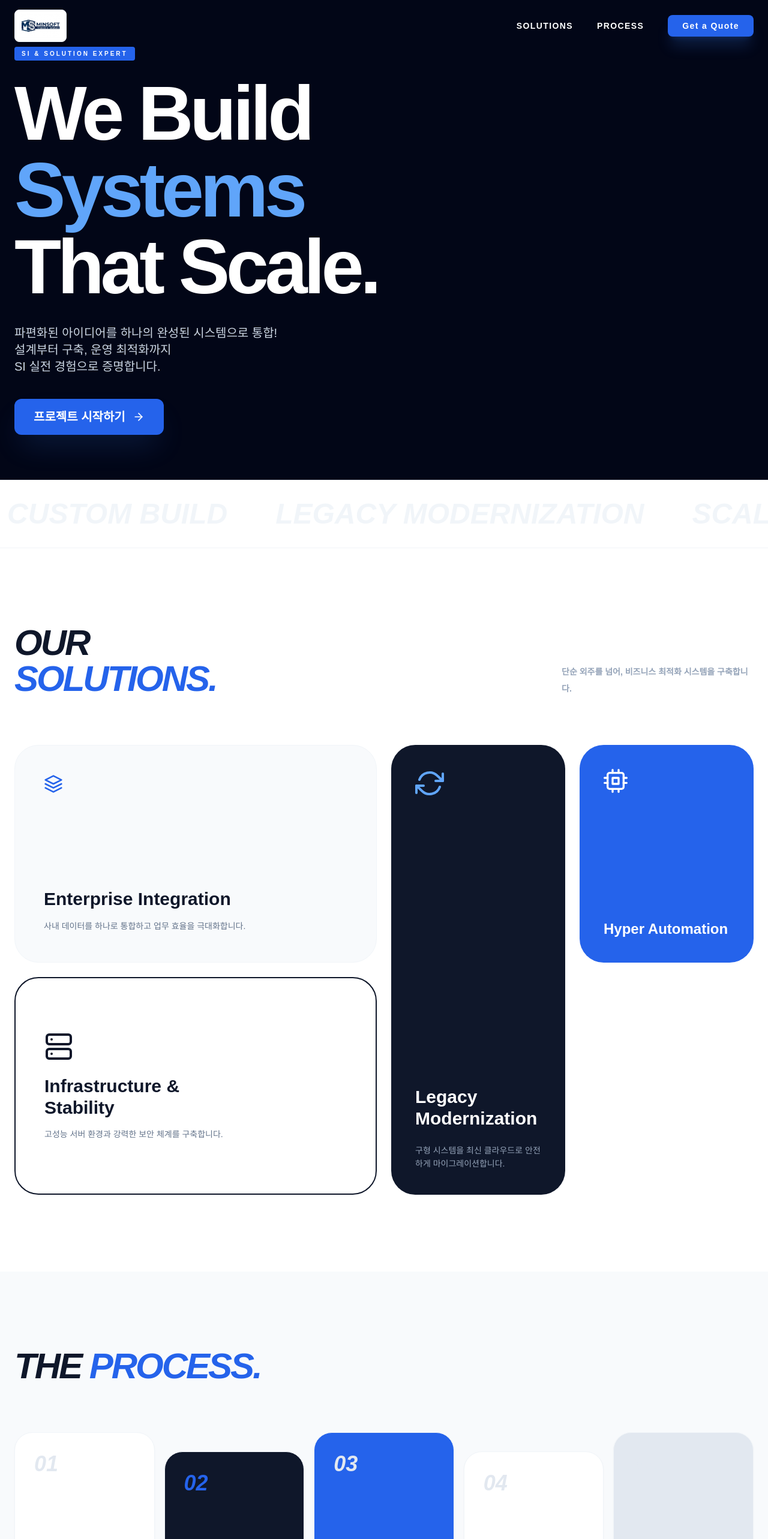
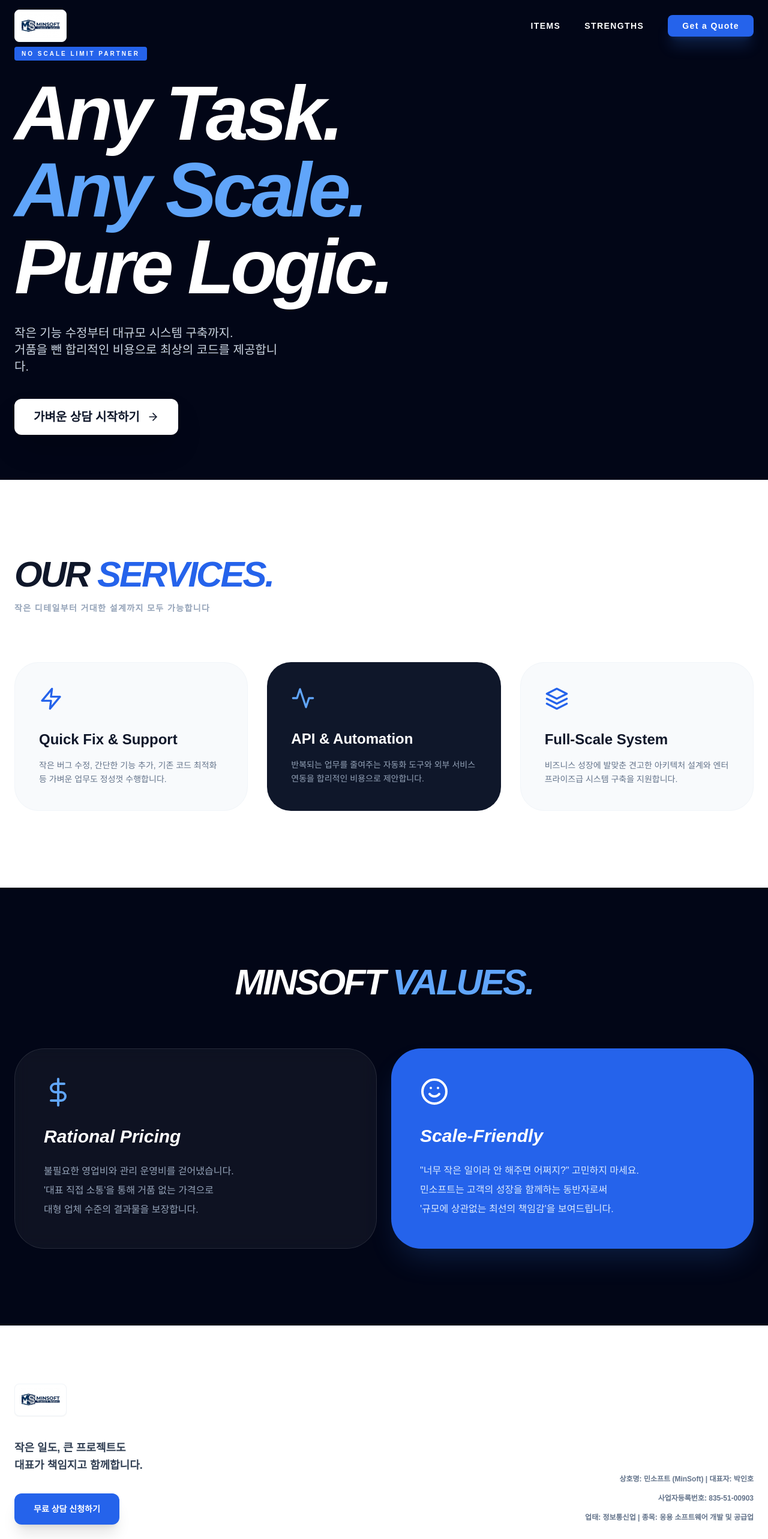
Before and after one commit to parkinho1/minsoft-web, a React (Vite) app: page / in a window 1280 px wide. Shown: the top 2566 px of the page at 60% size. Built offline with nearby package versions, Linux system fonts and the light colour scheme.

Commit message:
Fix: Navbar button syntax error

```diff
--- a/src/App.jsx
+++ b/src/App.jsx
@@ -1,8 +1,7 @@
 import { useState, useEffect } from "react";
 import { motion } from "framer-motion";
-import { FiArrowRight, FiCheckCircle, FiCpu, FiLayers, FiRefreshCw, FiServer } from "react-icons/fi";
+import { FiArrowRight, FiCheckCircle, FiCpu, FiLayers, FiRefreshCw, FiServer, FiActivity, FiTarget, FiZap, FiSmile, FiDollarSign } from "react-icons/fi";
 
-// --- Navbar 컴포넌트 (로고 문제 해결 버전) ---
 const Navbar = () => {
   const [isScrolled, setIsScrolled] = useState(false);
   useEffect(() => {
@@ -14,22 +13,15 @@ const Navbar = () => {
   return (
     <nav className={`fixed w-full z-50 transition-all duration-500 ${isScrolled ? "bg-white/90 backdrop-blur-xl border-b border-slate-100 py-2" : "bg-transparent py-4"}`}>
       <div className="max-w-7xl mx-auto px-6 flex items-center justify-between">
-
-        {/* 로고: 필터 대신 '하얀 박스'를 입혀 어디서든 잘 보이게 수정 */}
         <div className="flex items-center gap-2 cursor-pointer bg-white p-1.5 rounded-lg shadow-md border border-slate-100">
           <img src="/logo.png" alt="MinSoft Logo" className="h-8 md:h-10 object-contain" />
         </div>
-
         <div className={`hidden md:flex items-center space-x-10 text-sm font-bold uppercase tracking-widest ${isScrolled ? "text-slate-600" : "text-white"}`}>
-          <a href="#solutions" className="hover:text-blue-400 transition-colors">Solutions</a>
-          <a href="#process" className="hover:text-blue-400 transition-colors">Process</a>
+          <a href="#items" className="hover:text-blue-400 transition-colors">Items</a>
+          <a href="#strengths" className="hover:text-blue-400 transition-colors">Strengths</a>
           <button
             onClick={() => window.open('https://open.kakao.com/o/sjhhq7ei')}
-            className={`px-6 py-2 rounded-lg transition-all shadow-xl font-black ${
-              isScrolled
-              ? "bg-slate-900 text-white shadow-slate-200"
-              : "bg-blue-600 text-white shadow-blue-500/20"
-            }`}
+            className={`px-6 py-2 rounded-lg transition-all shadow-xl font-black ${isScrolled ? "bg-slate-900 text-white shadow-slate-200" : "bg-blue-600 text-white shadow-blue-500/20"}`}
           >
             Get a Quote
           </button>
@@ -39,95 +31,91 @@ const Navbar = () => {
   );
 };
 
-const ScrollingText = () => (
-  <div className="py-8 bg-white border-y border-slate-100 overflow-hidden flex whitespace-nowrap">
-    <motion.div
-      initial={{ x: 0 }} animate={{ x: "-50%" }}
-      transition={{ duration: 25, repeat: Infinity, ease: "linear" }}
-      className="flex text-3xl md:text-5xl font-black text-slate-100 uppercase space-x-20 pr-20 italic"
-    >
-      <span>System Integration</span> <span>Custom Build</span> <span>Legacy Modernization</span> <span>Scalable Architecture</span>
-      <span>System Integration</span> <span>Custom Build</span> <span>Legacy Modernization</span> <span>Scalable Architecture</span>
-    </motion.div>
-  </div>
-);
-
 function App() {
   return (
-    <div className="bg-white text-slate-900 overflow-x-hidden selection:bg-blue-600 selection:text-white">
+    <div className="bg-white text-slate-900 overflow-x-hidden selection:bg-blue-600 selection:text-white font-sans">
       <Navbar />
 
-      {/* 1. Hero: 테크 배경 이미지 레이어 */}
+      {/* 1. Hero: 메시지 강화 */}
       <section className="relative min-h-screen flex items-center px-6 overflow-hidden bg-slate-950">
         <div className="absolute inset-0 -z-10">
-          <img
-            src="/hero-bg.png"
-            alt="MinSoft Tech Background"
-            className="w-full h-full object-cover opacity-50"
-            onError={(e) => e.target.style.display = 'none'}
-          />
+          <img src="/hero-bg.png" alt="MinSoft Tech" className="w-full h-full object-cover opacity-40" />
           <div className="absolute inset-0 bg-gradient-to-r from-slate-950 via-slate-950/40 to-transparent"></div>
         </div>
-
         <div className="max-w-7xl mx-auto w-full relative z-10">
-          <motion.div initial={{ opacity: 0, x: -50 }} animate={{ opacity: 1, x: 0 }} transition={{ duration: 0.8 }} className="max-w-3xl">
-            <div className="inline-block px-3 py-1 bg-blue-600 text-white rounded text-[10px] font-black mb-6 uppercase tracking-[0.3em]">SI & Solution Expert</div>
-            <h1 className="text-6xl md:text-9xl font-black text-white leading-[0.85] tracking-tighter mb-8">We Build <br /><span className="text-blue-400">Systems</span> <br />That Scale.</h1>
-            <p className="text-lg md:text-xl text-slate-300 max-w-md mb-10 font-medium leading-relaxed">파편화된 아이디어를 하나의 완성된 시스템으로 통합! <br />설계부터 구축, 운영 최적화까지 <br />SI 실전 경험으로 증명합니다.</p>
-            <div className="flex items-center gap-6">
-              <button
-                onClick={() => window.open('https://open.kakao.com/o/sjhhq7ei')}
-                className="group flex items-center gap-3 text-xl font-black bg-blue-600 text-white px-8 py-4 rounded-xl hover:bg-white hover:text-slate-900 transition-all shadow-2xl shadow-blue-500/20"
-              >
-  프로젝트 시작하기 <FiArrowRight className="group-hover:translate-x-2 transition-transform" />
-</button>
-            </div>
+          <motion.div initial={{ opacity: 0, y: 20 }} animate={{ opacity: 1, y: 0 }} transition={{ duration: 0.8 }} className="max-w-3xl">
+            <div className="inline-block px-3 py-1 bg-blue-600 text-white rounded text-[10px] font-black mb-6 uppercase tracking-[0.3em]">No Scale Limit Partner</div>
+            <h1 className="text-6xl md:text-9xl font-black text-white leading-[0.85] tracking-tighter mb-8 italic">
+              Any Task. <br /> <span className="text-blue-400">Any Scale.</span> <br /> Pure Logic.
+            </h1>
+            <p className="text-lg md:text-xl text-slate-300 max-w-md mb-10 font-medium leading-relaxed">
+              작은 기능 수정부터 대규모 시스템 구축까지. <br />
+              거품을 뺀 합리적인 비용으로 최상의 코드를 제공합니다.
+            </p>
+            <button onClick={() => window.open('https://open.kakao.com/o/sjhhq7ei')} className="group flex items-center gap-3 text-xl font-black bg-white text-slate-900 px-8 py-4 rounded-xl hover:bg-blue-600 hover:text-white transition-all shadow-2xl">
+              가벼운 상담 시작하기 <FiArrowRight className="group-hover:translate-x-2 transition-transform" />
+            </button>
           </motion.div>
         </div>
       </section>
 
-      <ScrollingText />
-
-      {/* 2. Solutions (Bento Grid) */}
-      <section id="solutions" className="py-32 px-6 bg-white">
+      {/* 2. Items: 소규모 업무 포함 */}
+      <section id="items" className="py-32 px-6 bg-white">
         <div className="max-w-7xl mx-auto">
-          <div className="mb-20 flex flex-col md:flex-row md:items-end justify-between gap-6">
-            <h2 className="text-4xl md:text-6xl font-black tracking-tighter uppercase italic text-slate-900">Our <br /><span className="text-blue-600">Solutions.</span></h2>
-            <p className="text-slate-400 font-bold max-w-xs text-sm uppercase leading-loose">단순 외주를 넘어, 비즈니스 최적화 시스템을 구축합니다.</p>
+          <div className="mb-20">
+            <h2 className="text-4xl md:text-6xl font-black tracking-tighter uppercase italic">Our <span className="text-blue-600">Services.</span></h2>
+            <p className="mt-4 text-slate-400 font-bold uppercase tracking-widest text-sm">작은 디테일부터 거대한 설계까지 모두 가능합니다</p>
           </div>
-          <div className="grid grid-cols-1 md:grid-cols-4 md:grid-rows-2 gap-6 h-auto md:h-[750px]">
-            <div className="md:col-span-2 bg-slate-50 border border-slate-100 rounded-[40px] p-12 flex flex-col justify-between group"><FiLayers className="text-blue-600 w-8 h-8 mb-8" /><div><h3 className="text-3xl font-black mb-4">Enterprise Integration</h3><p className="text-slate-500 text-sm leading-relaxed">사내 데이터를 하나로 통합하고 업무 효율을 극대화합니다.</p></div></div>
-            <div className="md:col-span-1 md:row-span-2 bg-slate-900 rounded-[40px] p-10 text-white flex flex-col justify-between relative overflow-hidden"><FiRefreshCw className="text-blue-400 w-12 h-12 relative z-10" /><div className="relative z-10"><h3 className="text-3xl font-black mb-6">Legacy Modernization</h3><p className="text-slate-400 text-sm leading-relaxed">구형 시스템을 최신 클라우드로 안전하게 마이그레이션합니다.</p></div></div>
-            <div className="md:col-span-1 bg-blue-600 rounded-[40px] p-10 text-white flex flex-col justify-between"><FiCpu className="text-white w-10 h-10" /><h3 className="text-2xl font-black">Hyper Automation</h3></div>
-            <div className="md:col-span-2 bg-white border-2 border-slate-900 rounded-[40px] p-12 flex items-center justify-between"><div className="max-w-xs"><FiServer className="text-slate-900 w-12 h-12 mb-6" /><h3 className="text-3xl font-black mb-4">Infrastructure & Stability</h3><p className="text-slate-500 text-sm">고성능 서버 환경과 강력한 보안 체계를 구축합니다.</p></div></div>
+          <div className="grid grid-cols-1 md:grid-cols-3 gap-8">
+            <div className="p-10 bg-slate-50 rounded-[40px] border border-slate-100 hover:border-blue-200 transition-all">
+              <FiZap className="text-blue-600 w-10 h-10 mb-8" />
+              <h3 className="text-2xl font-black mb-4">Quick Fix & Support</h3>
+              <p className="text-slate-500 text-sm leading-relaxed">작은 버그 수정, 간단한 기능 추가, 기존 코드 최적화 등 가벼운 업무도 정성껏 수행합니다.</p>
+            </div>
+            <div className="p-10 bg-slate-900 rounded-[40px] text-white hover:bg-slate-800 transition-all">
+              <FiActivity className="text-blue-400 w-10 h-10 mb-8" />
+              <h3 className="text-2xl font-black mb-4">API & Automation</h3>
+              <p className="text-slate-400 text-sm leading-relaxed">반복되는 업무를 줄여주는 자동화 도구와 외부 서비스 연동을 합리적인 비용으로 제안합니다.</p>
+            </div>
+            <div className="p-10 bg-slate-50 rounded-[40px] border border-slate-100 hover:border-blue-200 transition-all">
+              <FiLayers className="text-blue-600 w-10 h-10 mb-8" />
+              <h3 className="text-2xl font-black mb-4">Full-Scale System</h3>
+              <p className="text-slate-500 text-sm leading-relaxed">비즈니스 성장에 발맞춘 견고한 아키텍처 설계와 엔터프라이즈급 시스템 구축을 지원합니다.</p>
+            </div>
           </div>
         </div>
       </section>
 
-      {/* 3. Process */}
-      <section id="process" className="py-32 px-6 bg-slate-50">
-        <div className="max-w-7xl mx-auto">
-          <div className="mb-20 text-center md:text-left">
-            <h2 className="text-4xl md:text-6xl font-black tracking-tighter uppercase italic">The <span className="text-blue-600">Process.</span></h2>
+      {/* 3. Strengths: 합리성 강조 */}
+      <section id="strengths" className="py-32 px-6 bg-slate-950 text-white relative">
+        <div className="max-w-7xl mx-auto relative z-10">
+          <div className="mb-20 text-center">
+            <h2 className="text-4xl md:text-6xl font-black tracking-tighter uppercase italic">MinSoft <span className="text-blue-400">Values.</span></h2>
           </div>
-          <div className="grid grid-cols-1 md:grid-cols-5 gap-4">
-            {[
-              { num: "01", title: "요구사항 진단", bg: "bg-white" },
-              { num: "02", title: "아키텍처 설계", bg: "bg-slate-900", text: "text-white", mt: "md:mt-8" },
-              { num: "03", title: "집중 개발", bg: "bg-blue-600", text: "text-white" },
-              { num: "04", title: "통합 테스트", bg: "bg-white", mt: "md:mt-8" },
-              { num: "05", title: "운영 및 인계", bg: "bg-slate-200" }
-            ].map((step, idx) => (
-              <div key={idx} className={`${step.bg} ${step.text || "text-slate-900"} ${step.mt || ""} p-8 rounded-[30px] border border-slate-100 flex flex-col justify-between h-64 shadow-sm`}>
-                <span className={`text-4xl font-black italic ${idx === 1 ? "text-blue-600" : "text-slate-200"}`}>{step.num}</span>
-                <h4 className="font-black text-xl">{step.title}</h4>
-              </div>
-            ))}
+          <div className="grid grid-cols-1 lg:grid-cols-2 gap-6">
+            <div className="bg-white/5 backdrop-blur-md p-12 rounded-[50px] border border-white/10">
+              <FiDollarSign className="text-blue-400 w-12 h-12 mb-8" />
+              <h4 className="text-3xl font-black mb-6 italic">Rational Pricing</h4>
+              <p className="text-slate-400 leading-loose">
+                불필요한 영업비와 관리 운영비를 걷어냈습니다. <br />
+                '대표 직접 소통'을 통해 거품 없는 가격으로 <br />
+                대형 업체 수준의 결과물을 보장합니다.
+              </p>
+            </div>
+            <div className="bg-blue-600 p-12 rounded-[50px] shadow-2xl shadow-blue-500/20">
+              <FiSmile className="text-white w-12 h-12 mb-8" />
+              <h4 className="text-3xl font-black mb-6 italic">Scale-Friendly</h4>
+              <p className="text-blue-100 leading-loose">
+                "너무 작은 일이라 안 해주면 어쩌지?" 고민하지 마세요. <br />
+                민소프트는 고객의 성장을 함께하는 동반자로써 <br />
+                '규모에 상관없는 최선의 책임감'을 보여드립니다.
+              </p>
+            </div>
           </div>
         </div>
       </section>
 
-      {/* 4. Footer: 사업자 정보 반영 */}
+      {/* 4. Footer */}
       <footer className="py-24 px-6 bg-white border-t border-slate-100">
         <div className="max-w-7xl mx-auto">
           <div className="grid grid-cols-1 md:grid-cols-2 gap-12 mb-16">
@@ -135,15 +123,14 @@ function App() {
               <div className="bg-white inline-block p-1.5 rounded-lg border border-slate-100 mb-8 shadow-sm">
                 <img src="/logo.png" alt="MinSoft" className="h-8 md:h-10 object-contain" />
               </div>
-              <p className="text-lg font-bold text-slate-700 leading-relaxed mb-8">시스템 통합부터 비즈니스 최적화까지, <br />검증된 기술력으로 결과물을 증명합니다.</p>
-              <button onClick={() => window.open('https://open.kakao.com/o/sjhhq7ei')} className="px-8 py-4 bg-blue-600 text-white text-sm font-black rounded-xl hover:bg-slate-900 transition-all shadow-xl">카카오톡 상담하기</button>
+              <p className="text-lg font-bold text-slate-700 leading-relaxed mb-8">작은 일도, 큰 프로젝트도 <br />대표가 책임지고 함께합니다.</p>
+              <button onClick={() => window.open('https://open.kakao.com/o/sjhhq7ei')} className="px-8 py-4 bg-blue-600 text-white text-sm font-black rounded-xl hover:bg-slate-900 transition-all shadow-xl">무료 상담 신청하기</button>
             </div>
             <div className="md:text-right flex flex-col justify-end">
               <div className="space-y-2 text-xs font-bold text-slate-500 leading-loose">
                 <p>상호명: 민소프트 (MinSoft) | 대표자: 박인호</p>
                 <p>사업자등록번호: 835-51-00903</p>
                 <p>업태: 정보통신업 | 종목: 응용 소프트웨어 개발 및 공급업</p>
-                <p className="text-slate-400 italic">온라인 원격 지원 서비스 제공</p>
               </div>
             </div>
           </div>
```
